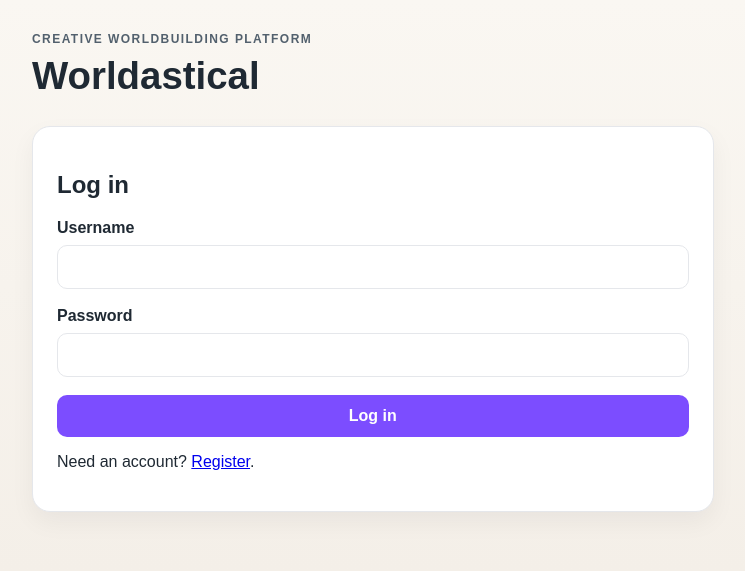
After one commit to Neural-keeper/worldastical, a Flask app: page /login in a window 1280 px wide. The commit adds this page. Shown: the top 571 px of the page, without its empty margins (28-773 px from the left). Run offline with Flask 3, Linux system fonts and the light colour scheme; some libraries are stand-ins or nearby versions.

Commit message:
Add user auth

```diff
--- a/web_deployable/app.py
+++ b/web_deployable/app.py
@@ -2,13 +2,16 @@ from __future__ import annotations
 
 import json
 import os
+import re
 import sqlite3
+from functools import wraps
 from pathlib import Path
 
 import psycopg2
 from dotenv import load_dotenv
-from flask import Flask, redirect, render_template, request, url_for
+from flask import Flask, has_request_context, redirect, render_template, request, session, url_for
 from psycopg2.extras import RealDictCursor
+from werkzeug.security import check_password_hash, generate_password_hash
 
 load_dotenv()
 
@@ -20,6 +23,9 @@ LOCAL_DB = DATA_DIR / "worlds.db"
 app = Flask(__name__, template_folder="templates", static_folder="static")
 app.config["JSON_SORT_KEYS"] = False
 app.config["SECRET_KEY"] = os.getenv("SECRET_KEY", "dev-secret-key")
+app.config["SESSION_COOKIE_HTTPONLY"] = True
+app.config["SESSION_COOKIE_SAMESITE"] = "Lax"
+app.config["SESSION_COOKIE_SECURE"] = os.getenv("SESSION_COOKIE_SECURE", "false").lower() == "true"
 
 SECTIONS = [
     "Name", "Inspiration", "Geology", "Political Geography", "Symbolism",
@@ -38,6 +44,11 @@ CONTENT = {
     "Zoology and Botany": "Describe the creatures, plants, magical herbs, or spirits in your world.",
     "Quirk": "Every world has quirks that make it memorable. Think of unique cultural, environmental, or magical traits.",
 }
+
+WORLD_NAME_PATTERN = re.compile(r"^[A-Za-z0-9][A-Za-z0-9 _-]{0,79}$")
+MAX_SECTION_LENGTH = 5000
+MAX_LIST_ITEMS = 100
+USERNAME_PATTERN = re.compile(r"^[A-Za-z0-9_]{3,30}$")
 
 
 def get_db_connection():
@@ -58,16 +69,76 @@ def init_db():
         id_type = "SERIAL PRIMARY KEY" if database_url else "INTEGER PRIMARY KEY AUTOINCREMENT"
         name_type = "VARCHAR(255)" if database_url else "TEXT"
         cur.execute(f"""
+            CREATE TABLE IF NOT EXISTS users (
+                id {id_type}, username {name_type} NOT NULL UNIQUE,
+                password_hash TEXT NOT NULL
+            )
+        """)
+        cur.execute(f"""
             CREATE TABLE IF NOT EXISTS worlds (
-                id {id_type}, name {name_type} NOT NULL UNIQUE,
+                id {id_type}, user_id INTEGER NOT NULL REFERENCES users(id), name {name_type} NOT NULL,
                 inspiration TEXT, geology TEXT, religion TEXT,
-                politics TEXT, history TEXT, quirk TEXT, sections TEXT
+                politics TEXT, history TEXT, quirk TEXT, sections TEXT,
+                UNIQUE (user_id, name)
             )
         """)
         try:
             cur.execute("ALTER TABLE worlds ADD COLUMN sections TEXT")
         except (sqlite3.OperationalError, psycopg2.errors.DuplicateColumn):
             pass
+        try:
+            cur.execute("ALTER TABLE worlds ADD COLUMN user_id INTEGER")
+        except (sqlite3.OperationalError, psycopg2.errors.DuplicateColumn):
+            pass
+        marker = "%s" if database_url else "?"
+        cur.execute("SELECT COUNT(*) FROM worlds WHERE user_id IS NULL")
+        if cur.fetchone()[0]:
+            cur.execute(f"SELECT id FROM users WHERE username = {marker}", ("legacy_owner",))
+            legacy_user = cur.fetchone()
+            if not legacy_user:
+                cur.execute(
+                    f"INSERT INTO users (username, password_hash) VALUES ({marker}, {marker})",
+                    ("legacy_owner", generate_password_hash(os.urandom(32).hex())),
+                )
+                cur.execute(f"SELECT id FROM users WHERE username = {marker}", ("legacy_owner",))
+                legacy_user = cur.fetchone()
+            cur.execute(
+                f"UPDATE worlds SET user_id = {marker} WHERE user_id IS NULL",
+                (legacy_user[0],),
+            )
+
+
+def current_user_id() -> int | None:
+    return session.get("user_id") if has_request_context() else None
+
+
+def login_required(view):
+    @wraps(view)
+    def wrapped(*args, **kwargs):
+        if current_user_id() is None:
+            return redirect(url_for("login", next=request.path))
+        return view(*args, **kwargs)
+    return wrapped
+
+
+def user_by_username(username: str):
+    database_url = os.getenv("DATABASE_URL")
+    marker = "%s" if database_url else "?"
+    with get_db_connection() as conn:
+        cur = conn.cursor()
+        cur.execute(f"SELECT * FROM users WHERE LOWER(username) = LOWER({marker})", (username,))
+        row = cur.fetchone()
+    return dict(row) if row else None
+
+
+def create_user(username: str, password: str) -> None:
+    database_url = os.getenv("DATABASE_URL")
+    marker = "%s" if database_url else "?"
+    with get_db_connection() as conn:
+        conn.cursor().execute(
+            f"INSERT INTO users (username, password_hash) VALUES ({marker}, {marker})",
+            (username, generate_password_hash(password)),
+        )
 
 
 def blank_world(name: str = "") -> dict:
@@ -100,34 +171,43 @@ def row_to_world(row: dict) -> dict:
     return world
 
 
-def load_worlds() -> list[dict]:
-    with get_db_connection() as conn:
-        cur = conn.cursor()
-        cur.execute("SELECT * FROM worlds ORDER BY id")
-        return [dict(row) for row in cur.fetchall()]
-
-
-def load_world(name: str) -> dict | None:
+def load_worlds(user_id: int | None = None) -> list[dict]:
+    user_id = user_id if user_id is not None else current_user_id()
     database_url = os.getenv("DATABASE_URL")
     marker = "%s" if database_url else "?"
     with get_db_connection() as conn:
         cur = conn.cursor()
-        cur.execute(f"SELECT * FROM worlds WHERE LOWER(name) = LOWER({marker})", (name,))
+        cur.execute(f"SELECT * FROM worlds WHERE user_id = {marker} ORDER BY id", (user_id,))
+        return [dict(row) for row in cur.fetchall()]
+
+
+def load_world(name: str, user_id: int | None = None) -> dict | None:
+    user_id = user_id if user_id is not None else current_user_id()
+    database_url = os.getenv("DATABASE_URL")
+    marker = "%s" if database_url else "?"
+    with get_db_connection() as conn:
+        cur = conn.cursor()
+        cur.execute(
+            f"SELECT * FROM worlds WHERE user_id = {marker} AND LOWER(name) = LOWER({marker})",
+            (user_id, name),
+        )
         row = cur.fetchone()
     return row_to_world(dict(row)) if row else None
 
 
-def create_world_record(name: str) -> None:
+def create_world_record(name: str, user_id: int | None = None) -> None:
+    user_id = user_id if user_id is not None else current_user_id()
     database_url = os.getenv("DATABASE_URL")
     marker = "%s" if database_url else "?"
     with get_db_connection() as conn:
         conn.cursor().execute(
-            f"INSERT INTO worlds (name, sections) VALUES ({marker}, {marker})",
-            (name, json.dumps(blank_world(name))),
+            f"INSERT INTO worlds (user_id, name, sections) VALUES ({marker}, {marker}, {marker})",
+            (user_id, name, json.dumps(blank_world(name))),
         )
 
 
-def save_world(name: str, world: dict) -> None:
+def save_world(name: str, world: dict, user_id: int | None = None) -> None:
+    user_id = user_id if user_id is not None else current_user_id()
     database_url = os.getenv("DATABASE_URL")
     marker = "%s" if database_url else "?"
     with get_db_connection() as conn:
@@ -135,24 +215,75 @@ def save_world(name: str, world: dict) -> None:
             UPDATE worlds SET name = {marker}, inspiration = {marker}, geology = {marker},
                 religion = {marker}, politics = {marker}, history = {marker},
                 quirk = {marker}, sections = {marker}
-            WHERE LOWER(name) = LOWER({marker})
+            WHERE user_id = {marker} AND LOWER(name) = LOWER({marker})
         """, (
             world["Name"], str(world.get("Inspiration", "")),
             json.dumps(world.get("Geology", {})), str(world.get("Religion", "")),
             json.dumps(world.get("Politics", [])), json.dumps(world.get("History", [])),
-            str(world.get("Quirk", "")), json.dumps(world), name,
+            str(world.get("Quirk", "")), json.dumps(world), user_id, name,
         ))
 
 
-def delete_world_record(name: str) -> None:
+def delete_world_record(name: str, user_id: int | None = None) -> None:
+    user_id = user_id if user_id is not None else current_user_id()
     database_url = os.getenv("DATABASE_URL")
     marker = "%s" if database_url else "?"
     with get_db_connection() as conn:
-        conn.cursor().execute(f"DELETE FROM worlds WHERE LOWER(name) = LOWER({marker})", (name,))
+        conn.cursor().execute(
+            f"DELETE FROM worlds WHERE user_id = {marker} AND LOWER(name) = LOWER({marker})",
+            (user_id, name),
+        )
 
 
 def lines(value: str) -> list[str]:
     return [item.strip() for item in value.splitlines() if item.strip()]
+
+
+def validate_world_name(name: str) -> str | None:
+    if not name:
+        return "World name is required."
+    if len(name) > 80:
+        return "World name must be 80 characters or fewer."
+    if not WORLD_NAME_PATTERN.fullmatch(name):
+        return "World name may use letters, numbers, spaces, hyphens, and underscores only."
+    return None
+
+
+def validate_credentials(username: str, password: str) -> str | None:
+    if not USERNAME_PATTERN.fullmatch(username):
+        return "Username must be 3-30 characters using letters, numbers, or underscores."
+    if len(password) < 8:
+        return "Password must be at least 8 characters."
+    return None
+
+
+def validate_section_form(section: str) -> str | None:
+    if section == "Name":
+        return validate_world_name((request.form.get("value") or "").strip())
+    if section == "Inspiration":
+        known = request.form.get("known")
+        if known not in {"Yes", "No"}:
+            return "Choose Yes or No for the inspiration question."
+        if known == "Yes" and not (request.form.get("value") or "").strip():
+            return "Enter an inspiration or choose No."
+        if known == "No" and request.form.get("period") not in {"Past", "Present", "Future"}:
+            return "Choose Past, Present, or Future."
+    elif section == "Geology":
+        if request.form.get("scale") not in {"Small", "Large"}:
+            return "Choose Small or Large for the world scale."
+        if len(lines(request.form.get("places", ""))) > MAX_LIST_ITEMS:
+            return f"Enter no more than {MAX_LIST_ITEMS} places."
+    elif section == "Political Geography":
+        if len(lines(request.form.get("countries", ""))) > MAX_LIST_ITEMS:
+            return f"Enter no more than {MAX_LIST_ITEMS} countries."
+        if len(lines(request.form.get("borders", ""))) > MAX_LIST_ITEMS:
+            return f"Enter no more than {MAX_LIST_ITEMS} borders."
+    elif section in {"Symbolism", "Politics", "History"}:
+        if len(lines(request.form.get("value", ""))) > MAX_LIST_ITEMS:
+            return f"Enter no more than {MAX_LIST_ITEMS} lines."
+    if len(request.form.get("value", "")) > MAX_SECTION_LENGTH:
+        return f"This section must be {MAX_SECTION_LENGTH} characters or fewer."
+    return None
 
 
 def section_value(world: dict, section: str, key: str = "") -> str:
@@ -184,9 +315,51 @@ def save_section_from_form(world: dict, section: str) -> dict:
     return world
 
 
+@app.route("/register", methods=["GET", "POST"])
+def register():
+    error = None
+    if request.method == "POST":
+        username = (request.form.get("username") or "").strip()
+        password = request.form.get("password") or ""
+        error = validate_credentials(username, password)
+        if not error and user_by_username(username):
+            error = "That username is already in use."
+        if not error:
+            create_user(username, password)
+            user = user_by_username(username)
+            session.clear()
+            session["user_id"] = user["id"]
+            session["username"] = user["username"]
+            return redirect(url_for("index"))
+    return render_template("auth.html", mode="Register", error=error)
+
+
+@app.route("/login", methods=["GET", "POST"])
+def login():
+    error = None
+    if request.method == "POST":
+        username = (request.form.get("username") or "").strip()
+        user = user_by_username(username)
+        if not user or not check_password_hash(user["password_hash"], request.form.get("password") or ""):
+            error = "Invalid username or password."
+        else:
+            session.clear()
+            session["user_id"] = user["id"]
+            session["username"] = user["username"]
+            return redirect(request.args.get("next") or url_for("index"))
+    return render_template("auth.html", mode="Log in", error=error)
+
+
+@app.post("/logout")
+def logout():
+    session.clear()
+    return redirect(url_for("login"))
+
+
 @app.get("/")
+@login_required
 def index():
-    return render_template("index.html", worlds=load_worlds())
+    return render_template("index.html", worlds=load_worlds(), error=None)
 
 
 @app.get("/healthz")
@@ -195,27 +368,46 @@ def healthz():
 
 
 @app.post("/worlds")
+@login_required
 def create_world():
     name = (request.form.get("name") or "").strip()
-    if not name or any(world["name"].lower() == name.lower() for world in load_worlds()):
-        return redirect(url_for("index"))
+    error = validate_world_name(name)
+    if error:
+        return render_template("index.html", worlds=load_worlds(), error=error), 400
+    if any(world["name"].lower() == name.lower() for world in load_worlds()):
+        return render_template(
+            "index.html", worlds=load_worlds(), error="A world with that name already exists."
+        ), 409
     create_world_record(name)
     return redirect(url_for("edit_section", name=name, section="Name"))
 
 
 @app.get("/worlds/<name>")
+@login_required
 def open_world(name: str):
     return redirect(url_for("edit_section", name=name, section="Name"))
 
 
 @app.route("/worlds/<name>/<section>", methods=["GET", "POST"])
+@login_required
 def edit_section(name: str, section: str):
     if section not in SECTIONS:
         return redirect(url_for("index"))
     world = load_world(name)
     if world is None:
         return redirect(url_for("index"))
+    error = None
     if request.method == "POST":
+        error = validate_section_form(section)
+        if error:
+            return render_template(
+                "section.html", world=world, name=name, section=section, sections=SECTIONS,
+                content=CONTENT[section], section_index=SECTIONS.index(section),
+                progress=sum(bool(world.get(item)) for item in SECTIONS) / len(SECTIONS),
+                value=section_value(world, section), places=section_value(world, "Geology", "Places"),
+                countries=section_value(world, "Political Geography", "Countries"),
+                borders=section_value(world, "Political Geography", "Borders"), error=error,
+            ), 400
         world = save_section_from_form(world, section)
         save_world(name, world)
         action = request.form.get("action", "save")
@@ -232,10 +424,12 @@ def edit_section(name: str, section: str):
         value=section_value(world, section), places=section_value(world, "Geology", "Places"),
         countries=section_value(world, "Political Geography", "Countries"),
         borders=section_value(world, "Political Geography", "Borders"),
+        error=error,
     )
 
 
 @app.post("/worlds/<name>/delete")
+@login_required
 def delete_world(name: str):
     delete_world_record(name)
     return redirect(url_for("index"))
--- a/web_deployable/render.yaml
+++ b/web_deployable/render.yaml
@@ -14,3 +14,5 @@ services:
         sync: false
       - key: FLASK_DEBUG
         value: false
+      - key: SESSION_COOKIE_SECURE
+        value: true
--- a/web_deployable/static/styles.css
+++ b/web_deployable/static/styles.css
@@ -218,6 +218,16 @@ button.danger:hover {
   white-space: pre-line;
 }
 
+.form-error {
+  margin: 0 0 18px;
+  padding: 12px 14px;
+  border: 1px solid #e6a5a5;
+  border-radius: 10px;
+  background: #fff1f1;
+  color: #9f2f2f;
+  font-weight: 700;
+}
+
 select {
   width: 100%;
   border: 1px solid var(--border);
--- /dev/null
+++ b/web_deployable/templates/auth.html
@@ -0,0 +1,39 @@
+<!doctype html>
+<html lang="en">
+  <head>
+    <meta charset="utf-8">
+    <meta name="viewport" content="width=device-width, initial-scale=1">
+    <title>{{ mode }} - Worldastical</title>
+    <link rel="stylesheet" href="{{ url_for('static', filename='styles.css') }}">
+  </head>
+  <body>
+    <div class="page-shell">
+      <header class="topbar">
+        <div>
+          <p class="eyebrow">Creative worldbuilding platform</p>
+          <h1>Worldastical</h1>
+        </div>
+      </header>
+      <main class="layout">
+        <section class="panel form-panel">
+          <h2>{{ mode }}</h2>
+          {% if error %}<p class="form-error" role="alert">{{ error }}</p>{% endif %}
+          <form method="post">
+            <label>Username
+              <input type="text" name="username" autocomplete="username" required>
+            </label>
+            <label>Password
+              <input type="password" name="password" autocomplete="{% if mode == 'Register' %}new-password{% else %}current-password{% endif %}" required>
+            </label>
+            <button type="submit">{{ mode }}</button>
+          </form>
+          {% if mode == 'Register' %}
+            <p>Already have an account? <a href="{{ url_for('login') }}">Log in</a>.</p>
+          {% else %}
+            <p>Need an account? <a href="{{ url_for('register') }}">Register</a>.</p>
+          {% endif %}
+        </section>
+      </main>
+    </div>
+  </body>
+</html>
```
Also changed, not shown: web_deployable/templates/index.html (+7 -1 lines), web_deployable/templates/section.html (+7 -1 lines), web_deployable/tests/test_app.py (+66 -6 lines), README.md, web_deployable/README.md.
